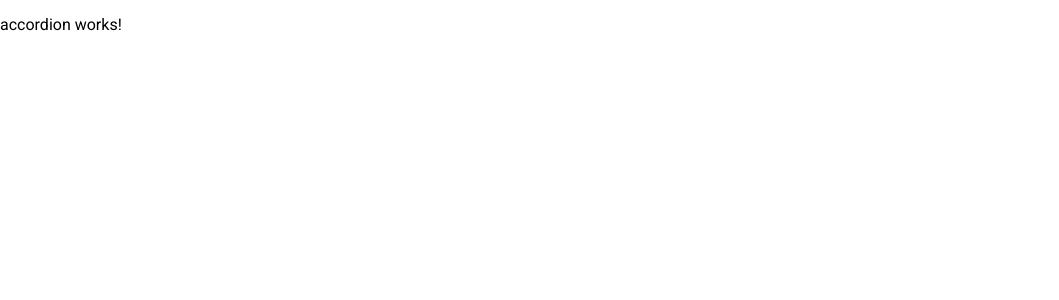
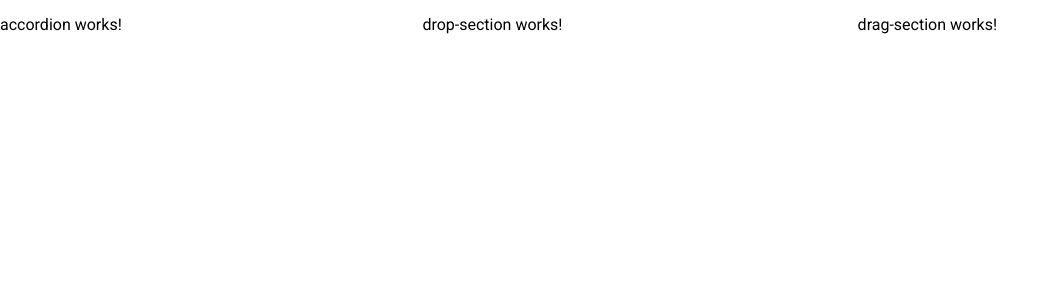
Before and after one commit to Art-Smirnov/forms-builder, an Angular app: page / in a window 1280 px wide. Shown: the top 300 px of the page, without its empty margins (0-1059 px from the left). Built offline with nearby package versions, Linux system fonts and the light colour scheme.

Commit message:
feat: split page on 3 blocks

```diff
--- a/src/app/accordion/accordion.component.html
+++ b/src/app/accordion/accordion.component.html
@@ -1 +1 @@
-<p>accordion works!</p>
+<div class="split left"><p>accordion works!</p></div>
--- a/src/app/accordion/accordion.component.scss
+++ b/src/app/accordion/accordion.component.scss
@@ -0,0 +1,5 @@
+.left {
+  width: 33%;
+  height: 100%;
+  float: left;
+}
--- a/src/app/app.component.html
+++ b/src/app/app.component.html
@@ -1,3 +1,5 @@
-<div>
+<div >
   <app-accordion></app-accordion>
+  <app-drop-section></app-drop-section>
+  <app-drag-section></app-drag-section>
 </div>
--- a/src/app/drag-section/drag-section.component.html
+++ b/src/app/drag-section/drag-section.component.html
@@ -1 +1 @@
-<p>drag-section works!</p>
+<div class="split right"><p>drag-section works!</p></div>
--- a/src/app/drag-section/drag-section.component.scss
+++ b/src/app/drag-section/drag-section.component.scss
@@ -0,0 +1,6 @@
+.right {
+  width: 33%;
+  height: 100%;
+  position: relative;
+  float: right;
+}
--- a/src/app/drag-section/drag-section.component.ts
+++ b/src/app/drag-section/drag-section.component.ts
@@ -1,15 +1,8 @@
-import { Component, OnInit } from '@angular/core';
+import { Component } from '@angular/core';
 
 @Component({
   selector: 'app-drag-section',
   templateUrl: './drag-section.component.html',
-  styleUrls: ['./drag-section.component.scss']
+  styleUrls: ['./drag-section.component.scss'],
 })
-export class DragSectionComponent implements OnInit {
-
-  constructor() { }
-
-  ngOnInit(): void {
-  }
-
-}
+export class DragSectionComponent {}
--- a/src/app/drop-section/drop-section.component.html
+++ b/src/app/drop-section/drop-section.component.html
@@ -1 +1 @@
-<p>drop-section works!</p>
+<div class="split center"><p>drop-section works!</p></div>
--- a/src/app/drop-section/drop-section.component.scss
+++ b/src/app/drop-section/drop-section.component.scss
@@ -0,0 +1,5 @@
+.center {
+  width: 33%;
+  height: 100%;
+  float: left;
+}
--- a/src/app/drop-section/drop-section.component.ts
+++ b/src/app/drop-section/drop-section.component.ts
@@ -1,15 +1,8 @@
-import { Component, OnInit } from '@angular/core';
+import { Component } from '@angular/core';
 
 @Component({
   selector: 'app-drop-section',
   templateUrl: './drop-section.component.html',
-  styleUrls: ['./drop-section.component.scss']
+  styleUrls: ['./drop-section.component.scss'],
 })
-export class DropSectionComponent implements OnInit {
-
-  constructor() { }
-
-  ngOnInit(): void {
-  }
-
-}
+export class DropSectionComponent {}
```
Also changed, not shown: src/styles.scss (+11 -0 lines).
